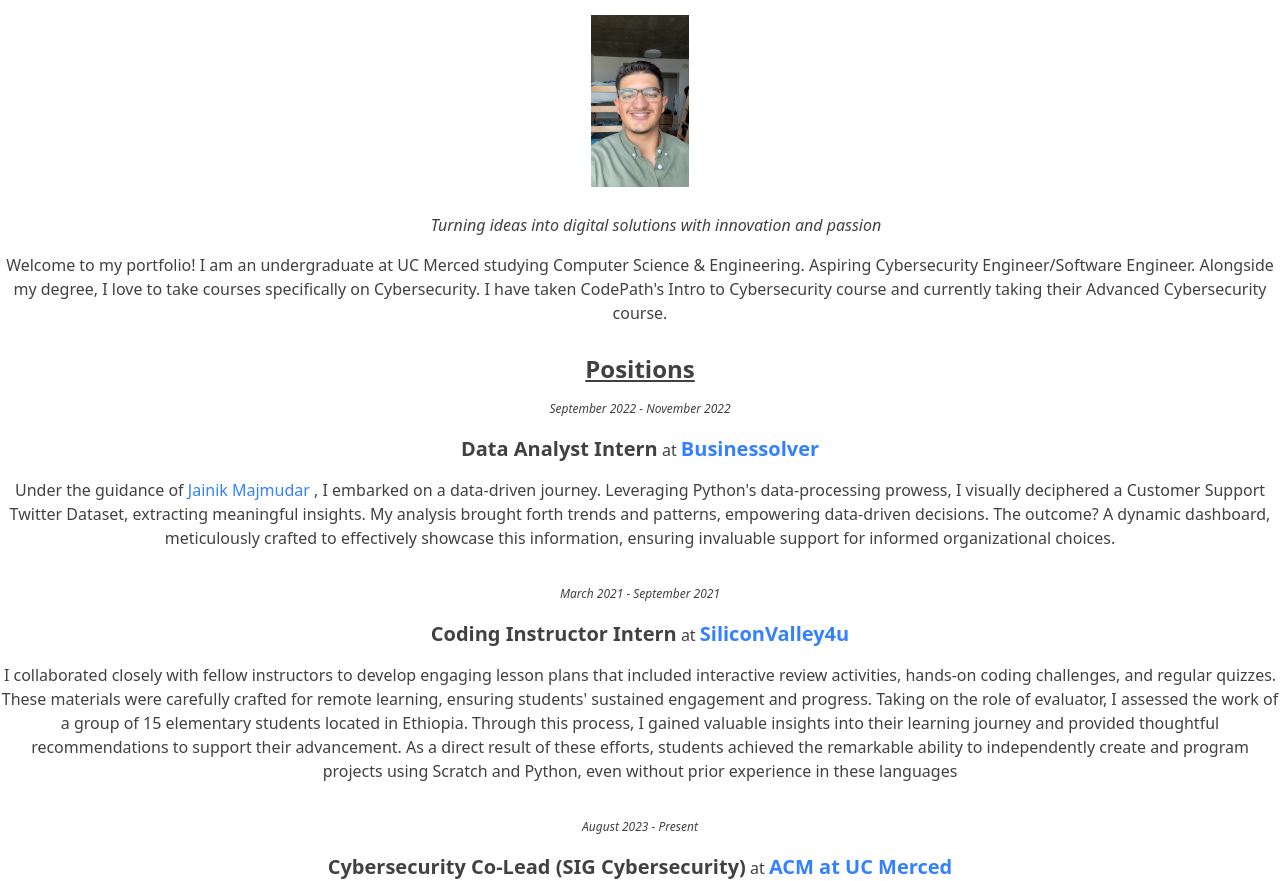
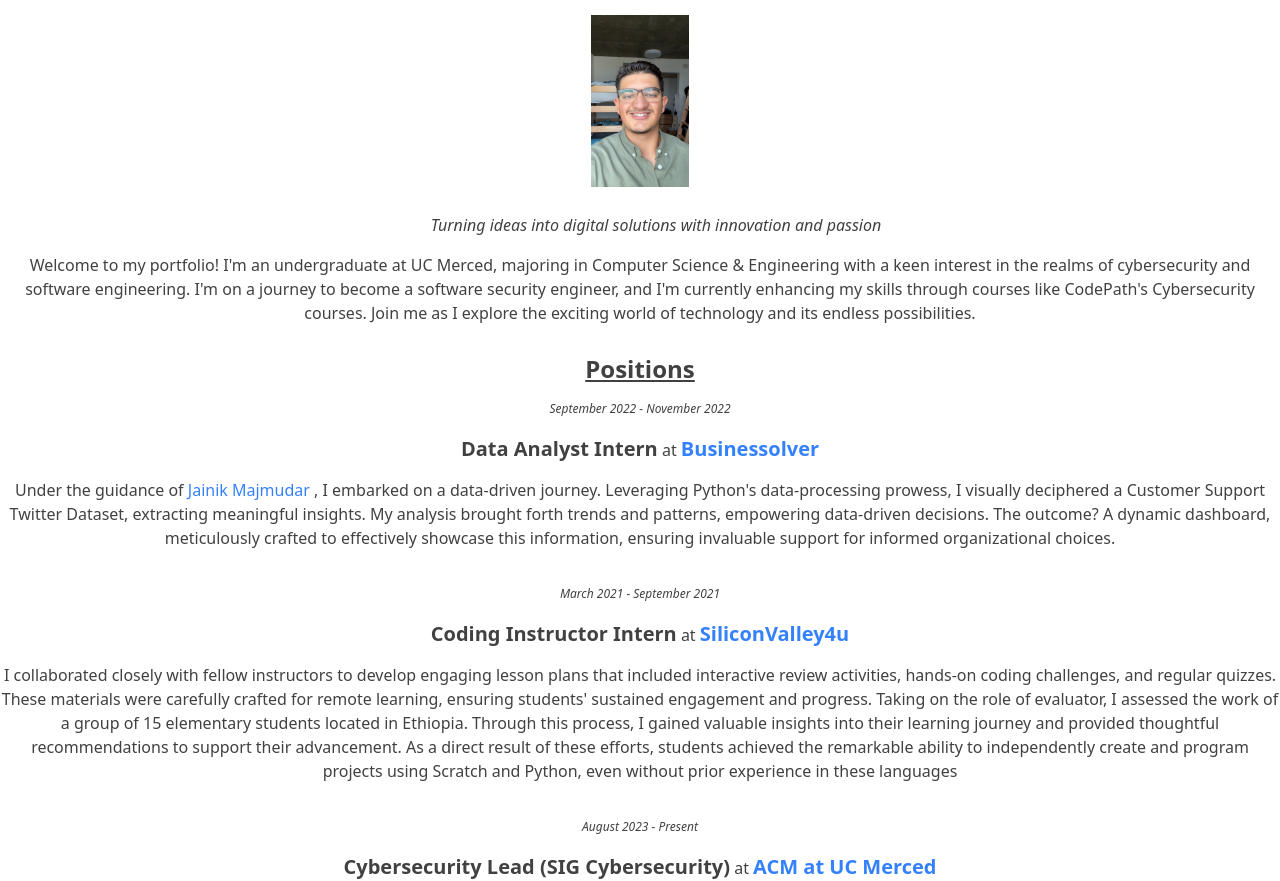
Before and after one commit to laithdarras/laith-darras-portfolio-website, a plain HTML site: page index.html in a window 1280 px wide. Shown: the part 75-956 px from the top of the page. Drawn offline with Linux system fonts and the light colour scheme; a web font is replaced by a local one.

Commit message:
Tweaked intro

```diff
--- a/index.html
+++ b/index.html
@@ -28,10 +28,11 @@
           <div class="list vert big">
             <div class="list vert ng">
               <p>
-                Welcome to my portfolio! I am an undergraduate at UC Merced studying
-                Computer Science & Engineering. Aspiring Cybersecurity Engineer/Software Engineer. Alongside my degree, I love to take courses
-                specifically on Cybersecurity. I have taken CodePath's Intro to Cybersecurity
-                course and currently taking their Advanced Cybersecurity course.
+                Welcome to my portfolio! I'm an undergraduate at UC Merced, majoring in Computer Science &
+                Engineering with a keen interest in the realms of cybersecurity and software engineering.
+                I'm on a journey to become a software security engineer, and I'm currently
+                enhancing my skills through courses like CodePath's Cybersecurity courses.
+                Join me as I explore the exciting world of technology and its endless possibilities.
               </p>
         </div>
       </div>
@@ -98,7 +99,7 @@
           <div class="list vert ng">
             <div>
               <p class="ntm">
-                <span class="title">Cybersecurity Co-Lead (SIG Cybersecurity)</span> at <a class="ntm title" href="https://www.acm.org/">ACM at UC
+                <span class="title">Cybersecurity Lead (SIG Cybersecurity)</span> at <a class="ntm title" href="https://www.acm.org/">ACM at UC
                   Merced</a>
               </p>
               <p>
```
